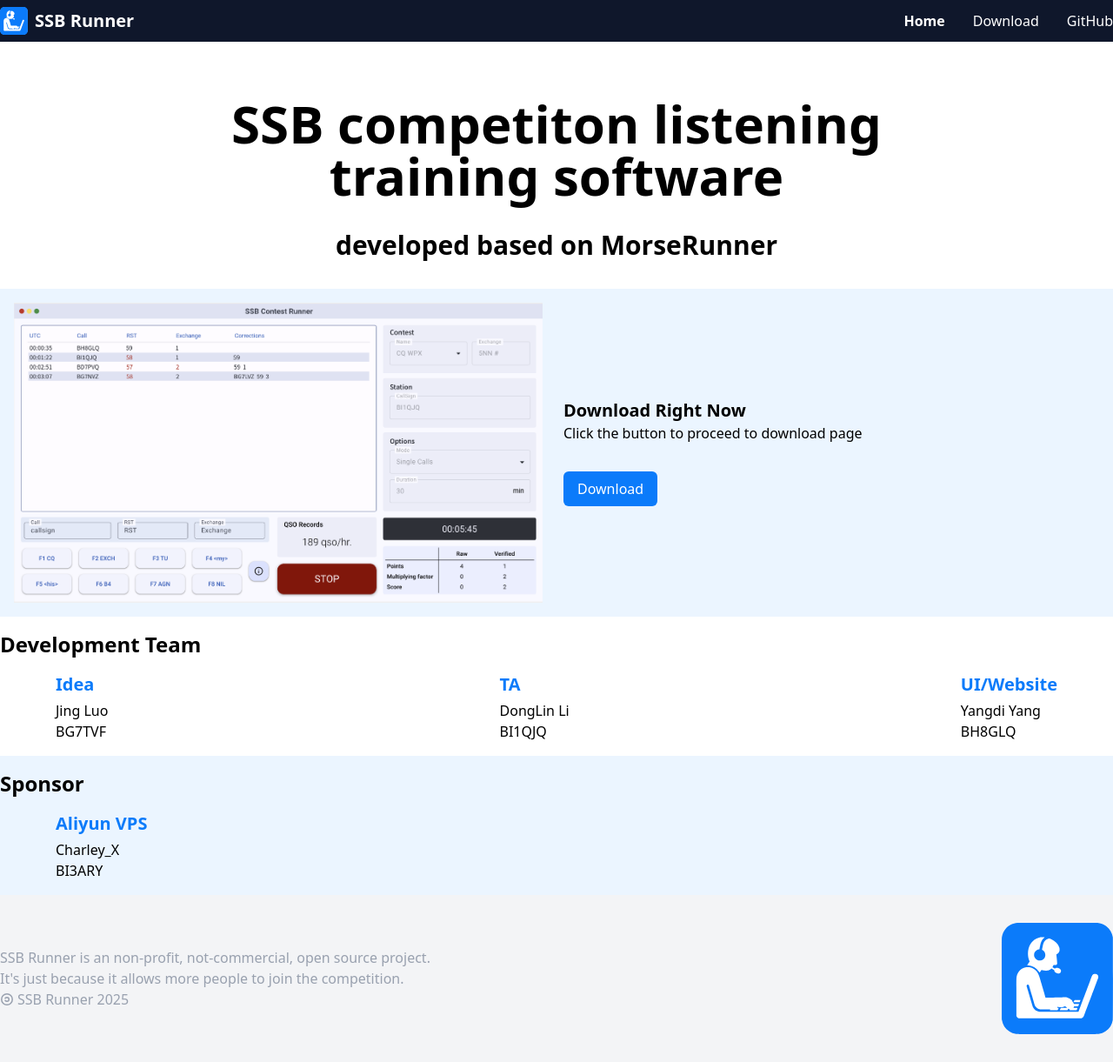
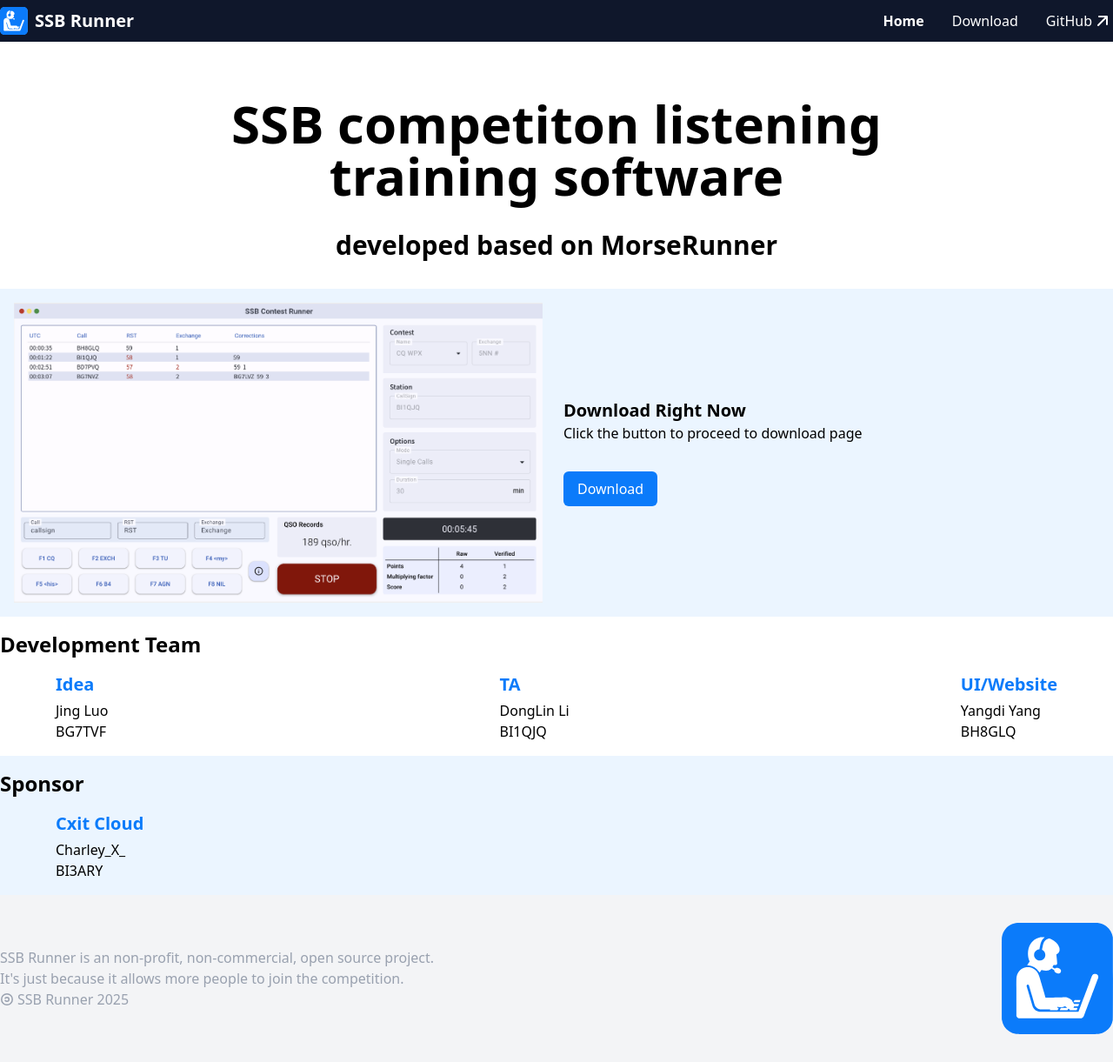
Before and after one commit to SSBContestRunner/ssb_runner_website, a Svelte app: page / in a window 1280 px wide. Shown: the whole page at 87% size. Built offline with nearby package versions, Linux system fonts and the light colour scheme.

Commit message:
fix(Main.svelte): fix some sponsor information

```diff
--- a/src/assets/svgIcon/copyleft.svelte
+++ b/src/assets/svgIcon/copyleft.svelte
@@ -1,6 +1,6 @@
 <svg
-    width="1rem"
-    height="1rem"
+    width="1em"
+    height="1em"
     viewBox="0 0 16 16"
     xmlns="http://www.w3.org/2000/svg"
     version="1.1"
--- /dev/null
+++ b/src/assets/svgIcon/linkarrow.svelte
@@ -0,0 +1,15 @@
+<svg
+    width="1.5em"
+    height="1.5em"
+    viewBox="0 0 24 24"
+    fill="none"
+    xmlns="http://www.w3.org/2000/svg"
+>
+    <path
+        d="M7 17L17 7M17 7H8M17 7V16"
+        stroke="white"
+        stroke-width="2"
+        stroke-linecap="round"
+        stroke-linejoin="round"
+    />
+</svg>
--- a/src/assets/svgIcon/logo.svelte
+++ b/src/assets/svgIcon/logo.svelte
@@ -1,5 +1,5 @@
 <script>
-    let { size = "2rem" } = $props();
+    let { size = "2em" } = $props();
 </script>
 
 <svg
--- a/src/components/Footer.svelte
+++ b/src/components/Footer.svelte
@@ -6,10 +6,10 @@
 <footer class="place-items-center py-8 bg-gray-100 px-2 md:px-0">
     <div class="container flex justify-between items-center">
         <scetion class="text-gray-400">
-            <h1>SSB Runner is an <span>non-profit, not-commercial, open source project.</span></h1>
+            <h1>SSB Runner is an <span>non-profit, non-commercial, open source project.</span></h1>
             <h1>It's just because it allows more people to join the competition.</h1>
             <h1 class="flex items-center gap-1"><Copyleft />SSB Runner 2025</h1>
         </scetion>
-        <Logo size="8rem" />
+        <Logo size="8em" />
     </div>
 </footer>
--- a/src/components/Header.svelte
+++ b/src/components/Header.svelte
@@ -1,5 +1,7 @@
 <script>
     import Logo from "../assets/svgIcon/logo.svelte";
+    import Linkarrow from "../assets/svgIcon/linkarrow.svelte";
+
     let { highlight } = $props();
 
     let highlightStyle = $derived((text) => {
@@ -10,7 +12,7 @@
     })
 </script>
 
-<nav class="place-items-center py-2 bg-slate-900 text-white">
+<nav class="place-items-center py-2 bg-slate-900 text-white sticky top-0">
     <div class="container flex justify-between items-center px-2 md:px-0">
         <section class="flex items-center gap-2">
             <Logo />
@@ -22,7 +24,10 @@
             <li class="hover:underline">
                 <a
                     href="https://github.com/SSBContestRunner/ssb_contest_runner"
-                    target="_blank">GitHub</a
+                    target="_blank"
+                    class="flex items-center">
+
+                    GitHub <Linkarrow /></a
                 >
             </li>
         </ul>
--- a/src/components/Main.svelte
+++ b/src/components/Main.svelte
@@ -42,8 +42,8 @@
             <h1 class="text-2xl font-semibold">Sponsor</h1>
             <ul class="flex px-2 md:px-16">
                 <li>
-                    <h2 class="text-xl text-primary-400 font-semibold pt-4 pb-1">Aliyun VPS</h2>
-                    <p class="font-medium">Charley_X</p>
+                    <h2 class="text-xl text-primary-400 font-semibold pt-4 pb-1">Cxit Cloud</h2>
+                    <p class="font-medium">Charley_X_</p>
                     <p class="font-medium">BI3ARY</p>
                 </li>
 
```
Also changed, not shown: 1 other file (tests, documents, lock files or other folders).
